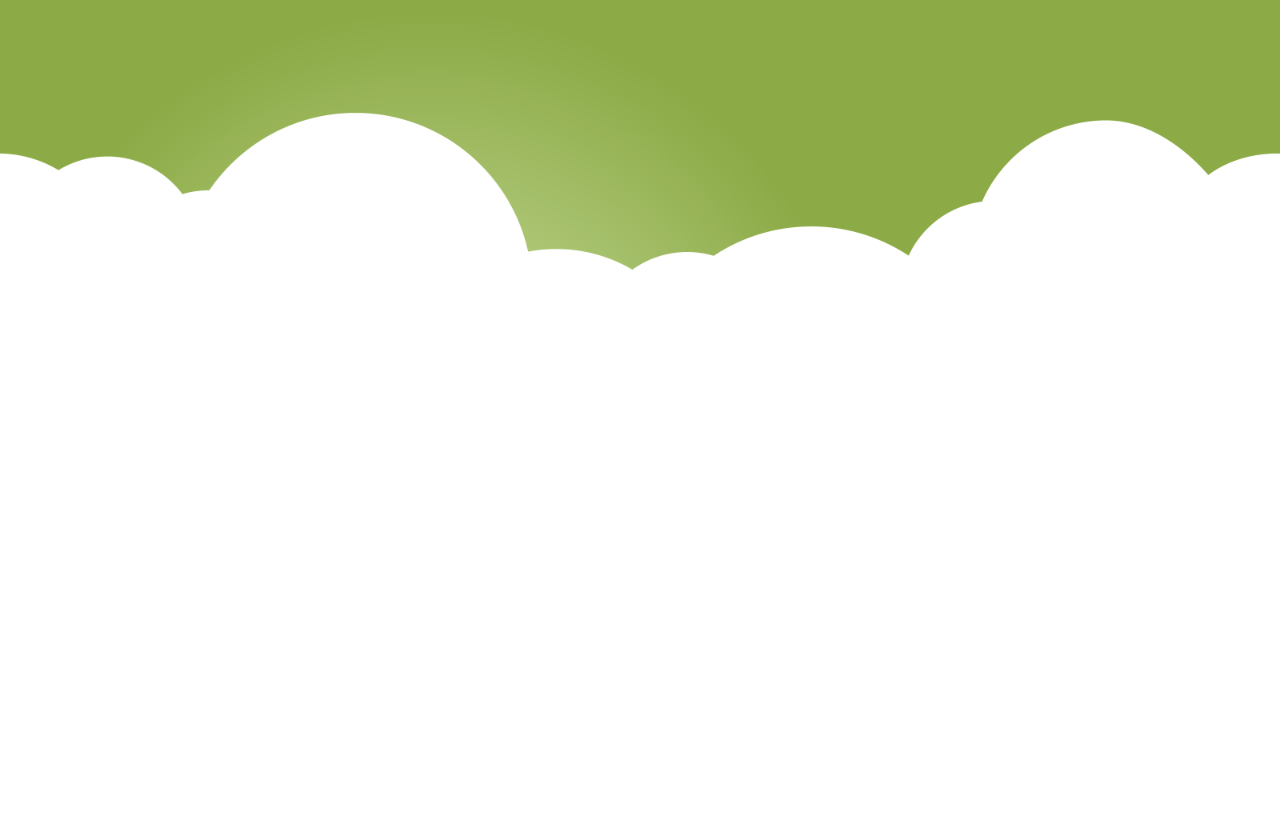
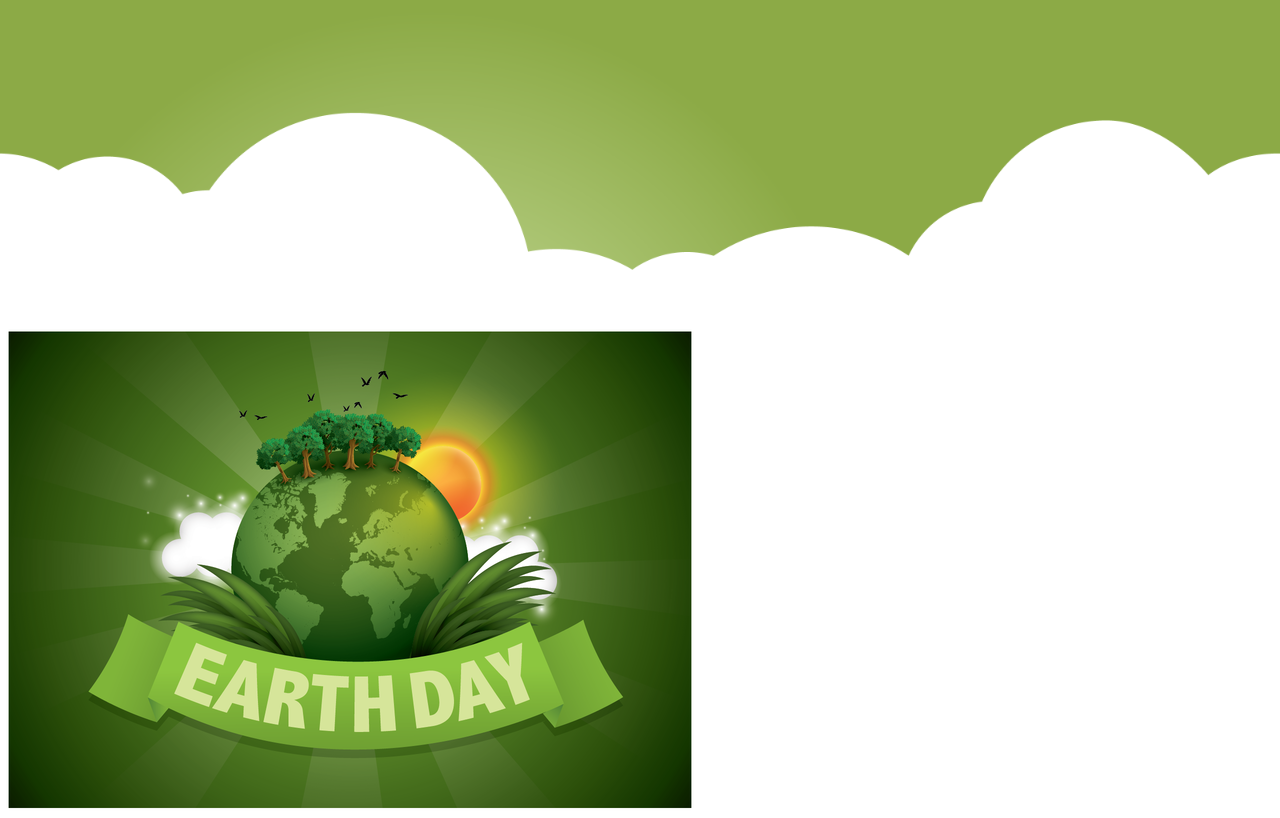
Before and after one commit to kathe1293/inicio, a plain HTML site: page index.html in a window 1280 px wide. Drawn offline with Linux system fonts and the light colour scheme.

Commit message:
agregando green al body

```diff
--- a/index.html
+++ b/index.html
@@ -16,6 +16,7 @@ img {
 </head>
 <body>
 	<img src="header-clouds-2x.png" alt="">
+	<img src="green.png" alt="">
 
 </body>
 </html>
```
Also changed, not shown: green.png (added).
